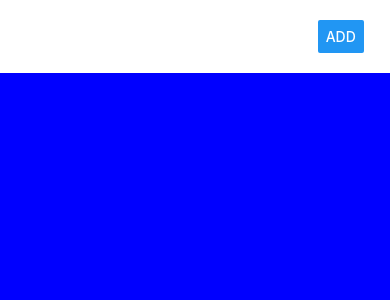
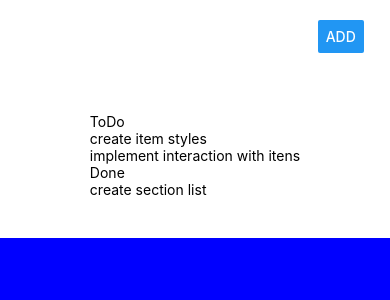
Before and after one commit to MatheusrdSantos/ReactNative-ToDo-List, a React Native app: screen / in a window 390 px wide. Shown: the top 300 px of the page. Built offline with nearby package versions, Linux system fonts and the light colour scheme.

Commit message:
component TaskList created

```diff
--- a/app/components/TaskCreator/TaskCreator.js
+++ b/app/components/TaskCreator/TaskCreator.js
@@ -1,7 +1,7 @@
 import React, {Component} from 'react';
 import {TextInput, StyleSheet, Text, View, Button, Alert} from 'react-native';
 import styles from './styles'
-export default class App extends Component {
+export default class TaskCreator extends Component {
   render() {
     return (
       <View style={styles.container}>
--- /dev/null
+++ b/app/components/TaskList/TaskList.js
@@ -0,0 +1,29 @@
+import React, {Component} from 'react';
+import {SectionList, Text, View, Button} from 'react-native';
+import styles from './styles'
+export default class TaskList extends Component {
+    constructor (props){
+        super(props);
+        this.state = {
+            todoData: ['create item styles', 'implement interaction with itens'],
+            doneData: ['create section list']
+        }
+    }
+    render() {
+        return (
+            <View style={styles.container}>
+                <View style={styles.container}>
+                    <SectionList
+                    sections={[
+                        {title: 'ToDo', data: this.state.todoData},
+                        {title: 'Done', data: this.state.doneData},
+                    ]}
+                    renderItem={({item}) => <Text style={styles.item}>{item}</Text>}
+                    renderSectionHeader={({section}) => <Text style={styles.sectionHeader}>{section.title}</Text>}
+                    keyExtractor={(item, index) => index}
+                    />
+                </View>
+            </View>
+        );
+    }
+}
--- /dev/null
+++ b/app/components/TaskList/index.js
@@ -0,0 +1,3 @@
+import TaskList from './TaskList';
+
+export default TaskList;
--- /dev/null
+++ b/app/components/TaskList/styles.js
@@ -0,0 +1,18 @@
+import { StyleSheet } from 'react-native';
+
+export default StyleSheet.create({
+    textInput: {
+        color: 'white',
+        width: '70%'
+    },
+    container: {
+        paddingTop: 20,
+        paddingBottom: 20,
+        paddingLeft: 10,
+        paddingRight: 10,
+        flexDirection: 'row',
+        justifyContent: 'space-around',
+        alignItems: 'center',
+        backgroundColor: '#ffffff',
+    }
+});
--- a/app/index.js
+++ b/app/index.js
@@ -7,6 +7,7 @@
  */
 
 import TaskCreator from './components/TaskCreator'
+import TaskList from './components/TaskList'
 import React, {Component} from 'react';
 import {StyleSheet, View} from 'react-native';
 export default class App extends Component {
@@ -14,6 +15,7 @@ export default class App extends Component {
     return (
         <View style={styles.container}>
             <TaskCreator></TaskCreator>
+            <TaskList></TaskList>
         </View>
     );
   }
```
